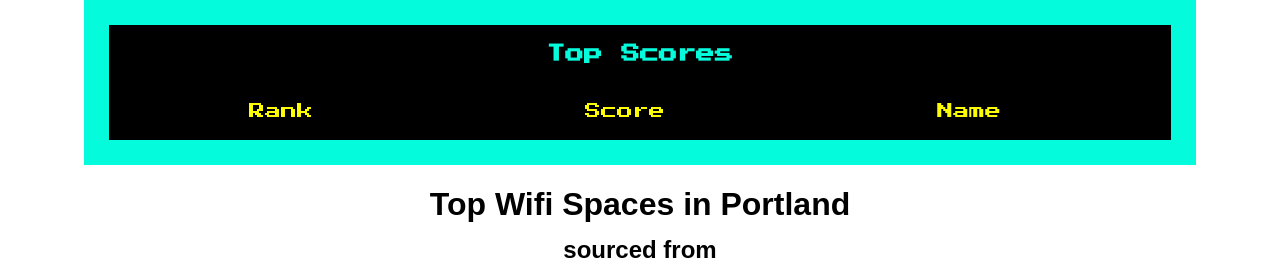
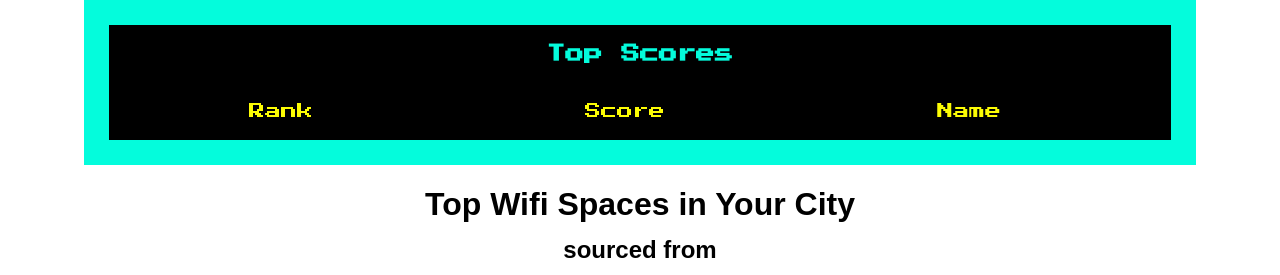
Before and after one commit to fayeishere/topwifi, a plain HTML site: page near.html in a window 1280 px wide. Shown: the top 275 px of the page. Drawn offline with nearby package versions, Linux system fonts and the light colour scheme; some packages are replaced by stand-ins of ours; a script that the page names is missing.

Commit message:
remove portland from near

```diff
--- a/near.html
+++ b/near.html
@@ -39,7 +39,7 @@
 
         <div class="header-container">
             <header class="wrapper clearfix">
-                <h1 class="title">Top Wifi Spaces in Portland</h1>
+                <h1 class="title">Top Wifi Spaces in Your City</h1>
                 <h2 id="powered"> sourced from <a href="https://workfrom.co"></h2>
                 <img src="/img/WorkfromLogo.png"></a>
                 <p id="sub">Fastest wifi download speeds from work spaces including cafes, coffee shops, libraries, and co-working offices.</p>
```
